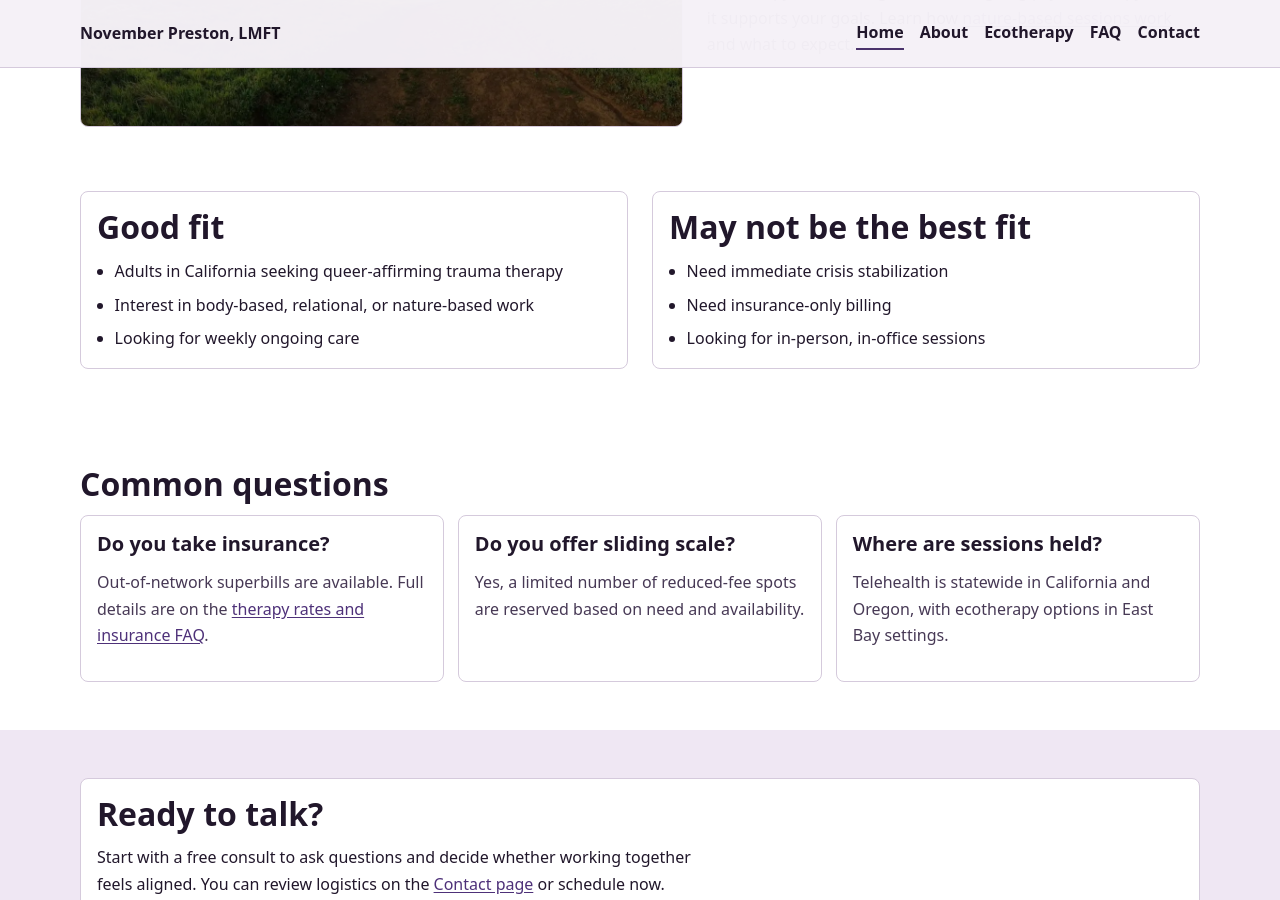
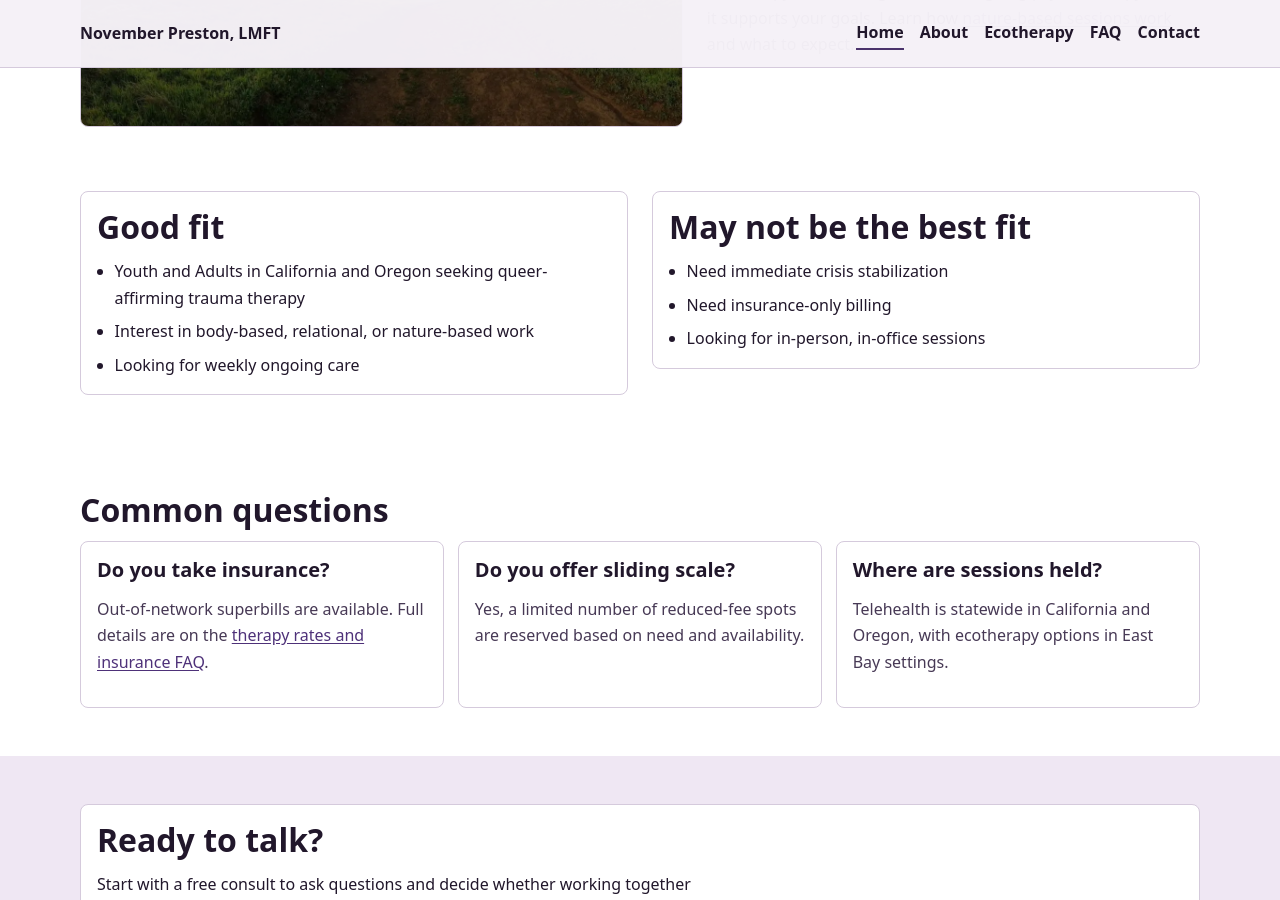
Before and after one commit to StellaTerra/NovemberPreston, a Jekyll site: the page built from index.html, in a window 1280 px wide and 900 px high, scrolled down 1367 px. Built offline with Jekyll 4.4.1, drawn with Linux system fonts in a browser that asks for light colours; a script that is not in the unit is left out.

Commit message:
Update home.yml

```diff
--- a/_data/pages/home.yml
+++ b/_data/pages/home.yml
@@ -1,6 +1,6 @@
 seo:
   title: Queer Somatic Therapy in California and Oregon | November Preston, LMFT
-  description: Queer-affirming, trauma-informed somatic therapy for California youth and adults. Telehealth statewide, with East Bay ecotherapy options and free 20-minute consultations.
+  description: Queer-affirming, trauma-informed somatic therapy for Californiaand Oregon youth and adults. Telehealth statewide, with East Bay ecotherapy options and free 20-minute consultations.
   og_description: Queer and trans affirming somatic psychotherapy with telehealth statewide in California and Oregon and optional East Bay ecotherapy sessions.
   twitter_description: Somatic psychotherapy for queer and trans youth and adults across California and Oregon, with East Bay nature-based session options.
   social_image_alt: Portrait of therapist November Preston smiling
@@ -48,7 +48,7 @@ fit:
   good:
     title: Good fit
     items:
-      - Adults in California seeking queer-affirming trauma therapy
+      - Youth and Adults in California and Oregon seeking queer-affirming trauma therapy
       - Interest in body-based, relational, or nature-based work
       - Looking for weekly ongoing care
   maybe_not:
```
